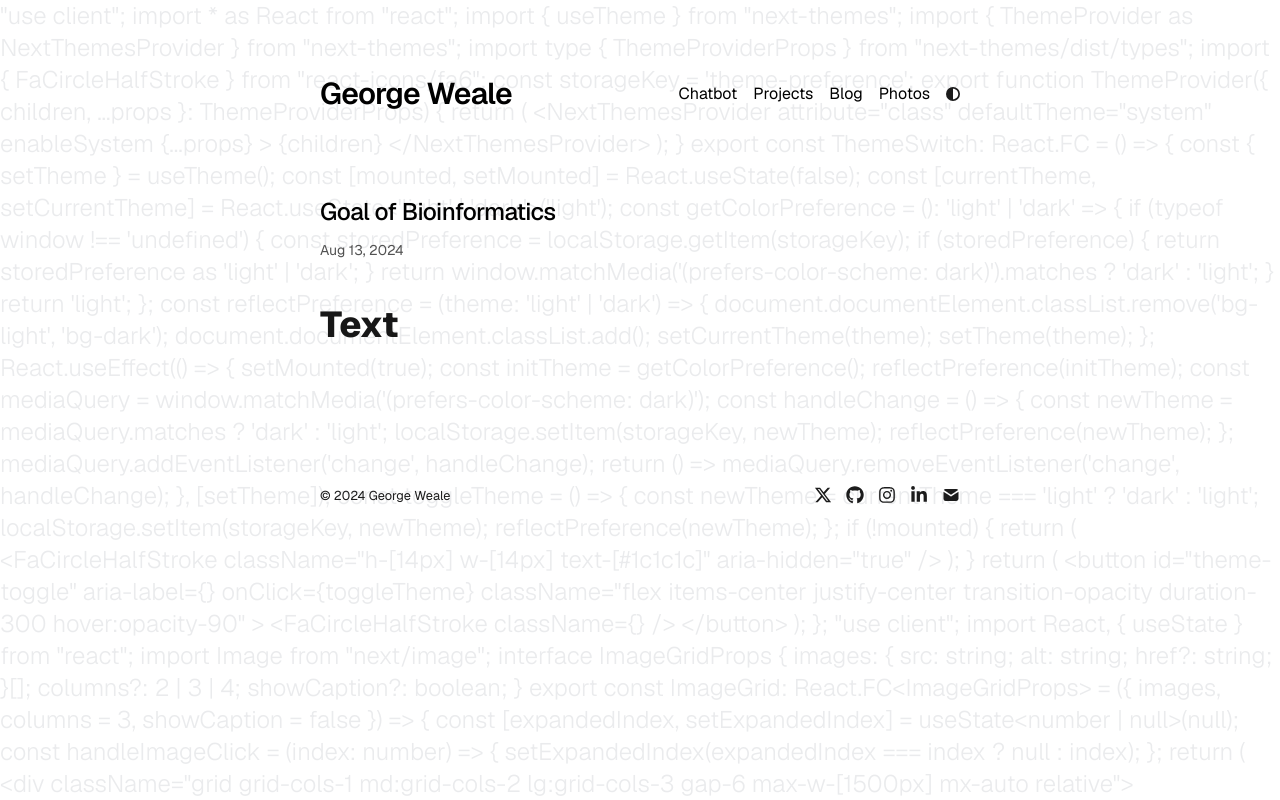
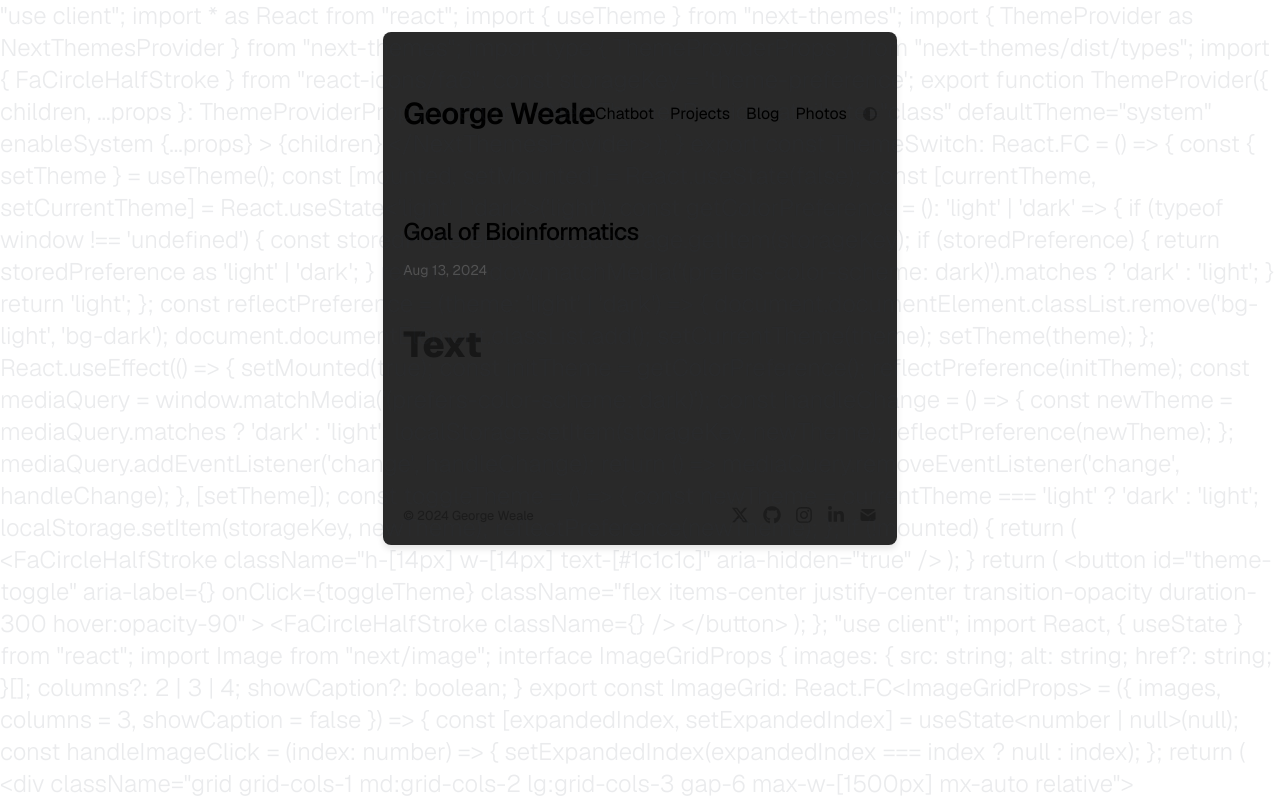
Before and after one commit to GWeale/georgeweale_port, a Next.js app: page /blog/BioInformatics in a window 1280 px wide. Built offline with nearby package versions, Linux system fonts and the light colour scheme.

Commit message:
added black container

```diff
--- a/app/global.css
+++ b/app/global.css
@@ -177,3 +177,19 @@ body.image-expanded {
 .content-background {
   @apply bg-white dark:bg-black rounded-lg shadow-lg p-6;
 }
+
+.dark-container {
+  max-width: 1200px; /* Adjust as needed */
+  margin: 0 auto; /* Center the container */
+  background-color: rgba(18, 18, 18, 0.9); /* Dark background with some transparency */
+  border-radius: 8px; /* Rounded corners */
+  padding: 20px; /* Padding for content */
+  box-shadow: 0 4px 6px rgba(0, 0, 0, 0.1); /* Optional shadow for depth */
+  overflow: hidden; /* Ensure content doesn't overflow */
+}
+
+/* Maintain existing navigation tabs and header styling but contained within the dark wrapper */
+.dark-container .navbar,
+.dark-container .header {
+  /* Add any specific styles needed to maintain existing styling */
+}
--- a/app/layout.tsx
+++ b/app/layout.tsx
@@ -82,6 +82,7 @@ export default function RootLayout({
           enableSystem
           disableTransitionOnChange
         >
+          <div className="dark-container">
             <BackgroundText />
             <main className="flex-auto min-w-0 mt-2 md:mt-6 flex flex-col px-6 sm:px-4 md:px-0 max-w-[640px] w-full z-10">
               <Navbar />
@@ -90,6 +91,7 @@ export default function RootLayout({
               <Analytics />
               <SpeedInsights />
             </main>
+          </div>
         </ThemeProvider>
       </body>
     </html>
```
Lines whose indentation alone changed are shown as unchanged.
